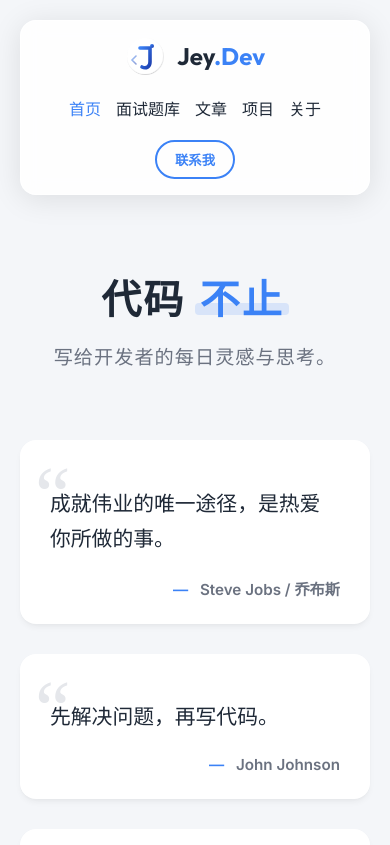
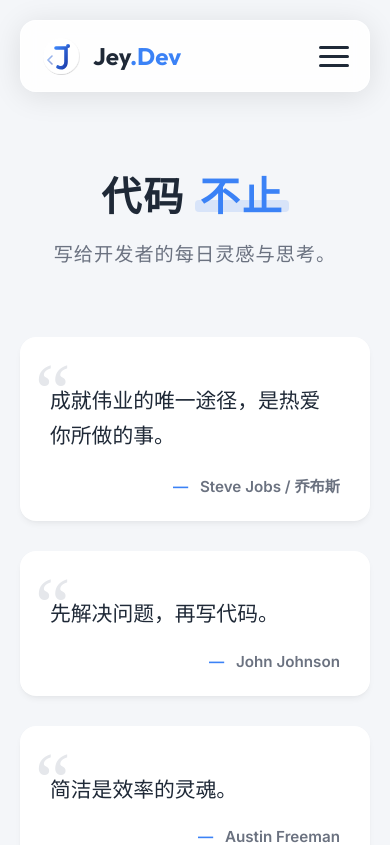
Before and after one commit to wqjack/blog, a Vue app: page / in a window 390 px wide. Shown: the top 845 px of the page. Built offline with nearby package versions, Linux system fonts and the light colour scheme.

Commit message:
fix: responsive navbar with hamburger menu and add mailto link

```diff
--- a/src/App.vue
+++ b/src/App.vue
@@ -1,17 +1,30 @@
 <template>
-  <header class="navbar glass-panel">
-    <div class="logo">
-      <img src="/logo.svg" alt="Logo" class="logo-img" />
-      <span class="logo-text">Jey<span class="highlight">.Dev</span></span>
+  <header class="navbar glass-panel" :class="{ 'mobile-menu-open': isMenuOpen }">
+    <div class="navbar-top">
+      <div class="logo">
+        <img src="/logo.svg" alt="Logo" class="logo-img" />
+        <span class="logo-text">Jey<span class="highlight">.Dev</span></span>
+      </div>
+
+      <!-- Mobile Toggle Button -->
+      <button class="hamburger md:hidden" @click="toggleMenu" aria-label="Toggle Menu">
+        <span class="bar"></span>
+        <span class="bar"></span>
+        <span class="bar"></span>
+      </button>
     </div>
-    <nav>
-      <router-link to="/">首页</router-link>
-      <router-link to="/interview">面试题库</router-link>
-      <router-link to="/articles">文章</router-link>
-      <router-link to="/projects">项目</router-link>
-      <a href="#">关于</a>
-    </nav>
-    <button class="btn-sm">联系我</button>
+
+    <!-- Navigation Links Container -->
+    <div class="nav-container" :class="{ 'show': isMenuOpen }">
+      <nav>
+        <router-link to="/" @click="closeMenu">首页</router-link>
+        <router-link to="/interview" @click="closeMenu">面试题库</router-link>
+        <router-link to="/articles" @click="closeMenu">文章</router-link>
+        <router-link to="/projects" @click="closeMenu">项目</router-link>
+        <a href="#" @click="closeMenu">关于</a>
+      </nav>
+      <a href="mailto:jeyzed999@gmail.com" class="btn-sm contact-btn">联系我</a>
+    </div>
   </header>
 
   <main>
@@ -28,6 +41,17 @@
 </template>
 
 <script setup>
+import { ref } from 'vue'
+
+const isMenuOpen = ref(false)
+
+const toggleMenu = () => {
+  isMenuOpen.value = !isMenuOpen.value
+}
+
+const closeMenu = () => {
+  isMenuOpen.value = false
+}
 </script>
 
 <style scoped>
@@ -38,8 +62,22 @@
   padding: 15px 30px;
   position: sticky;
   top: 20px;
-  z-index: 100;
+  z-index: 1000;
   margin-bottom: 40px;
+  transition: all 0.3s ease;
+}
+
+.navbar-top {
+  display: flex;
+  justify-content: space-between;
+  align-items: center;
+  width: auto;
+}
+
+.nav-container {
+  display: flex;
+  align-items: center;
+  gap: 30px;
 }
 
 .logo {
@@ -62,6 +100,7 @@
   font-size: 1.5rem;
   font-weight: 700;
   font-family: var(--font-heading);
+  color: var(--text-main);
 }
 
 .highlight {
@@ -76,6 +115,7 @@ nav {
 nav a {
   font-weight: 500;
   position: relative;
+  color: var(--text-main);
 }
 
 nav a.router-link-active {
@@ -106,11 +146,35 @@ nav a:hover::after {
   font-weight: 600;
   cursor: pointer;
   transition: all 0.3s;
+  text-decoration: none;
+  font-size: 0.9rem;
+  display: inline-block;
 }
 
 .btn-sm:hover {
   background: var(--accent-color);
   color: white;
+}
+
+.hamburger {
+  display: none;
+  flex-direction: column;
+  justify-content: space-between;
+  width: 30px;
+  height: 21px;
+  background: transparent;
+  border: none;
+  cursor: pointer;
+  padding: 0;
+  z-index: 10;
+}
+
+.bar {
+  width: 100%;
+  height: 3px;
+  background-color: var(--text-main);
+  border-radius: 3px;
+  transition: all 0.3s ease;
 }
 
 footer {
@@ -132,14 +196,61 @@ footer {
   opacity: 0;
 }
 
+/* Mobile Responsive */
 @media (max-width: 768px) {
   .navbar {
     flex-direction: column;
+    align-items: stretch;
+    padding: 15px 20px;
+  }
+
+  .navbar-top {
+    width: 100%;
+  }
+
+  .hamburger {
+    display: flex;
+  }
+
+  .nav-container {
+    display: none; /* Hidden by default */
+    flex-direction: column;
+    width: 100%;
+    margin-top: 20px;
+    padding-top: 20px;
+    border-top: 1px solid rgba(0,0,0,0.05);
     gap: 20px;
   }
 
+  .nav-container.show {
+    display: flex;
+    animation: slideDown 0.3s ease-out;
+  }
+
   nav {
-    gap: 15px;
+    flex-direction: column;
+    align-items: center;
+    width: 100%;
+    gap: 20px;
+  }
+
+  nav a {
+    font-size: 1.1rem;
+    padding: 10px;
+    display: block;
+    width: 100%;
+    text-align: center;
+  }
+
+  .contact-btn {
+    width: 100%;
+    text-align: center;
+    margin-top: 10px;
   }
 }
+
+@keyframes slideDown {
+  from { opacity: 0; transform: translateY(-10px); }
+  to { opacity: 1; transform: translateY(0); }
+}
 </style>
```
